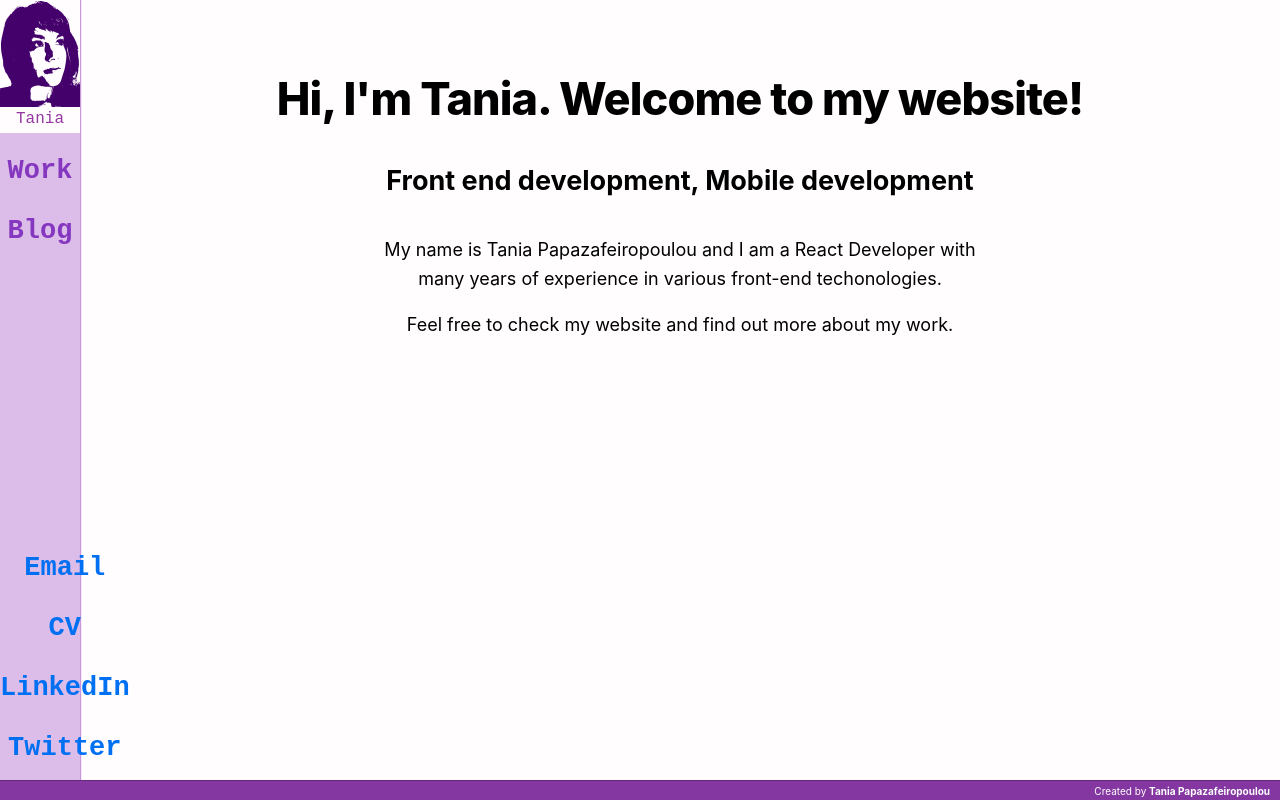
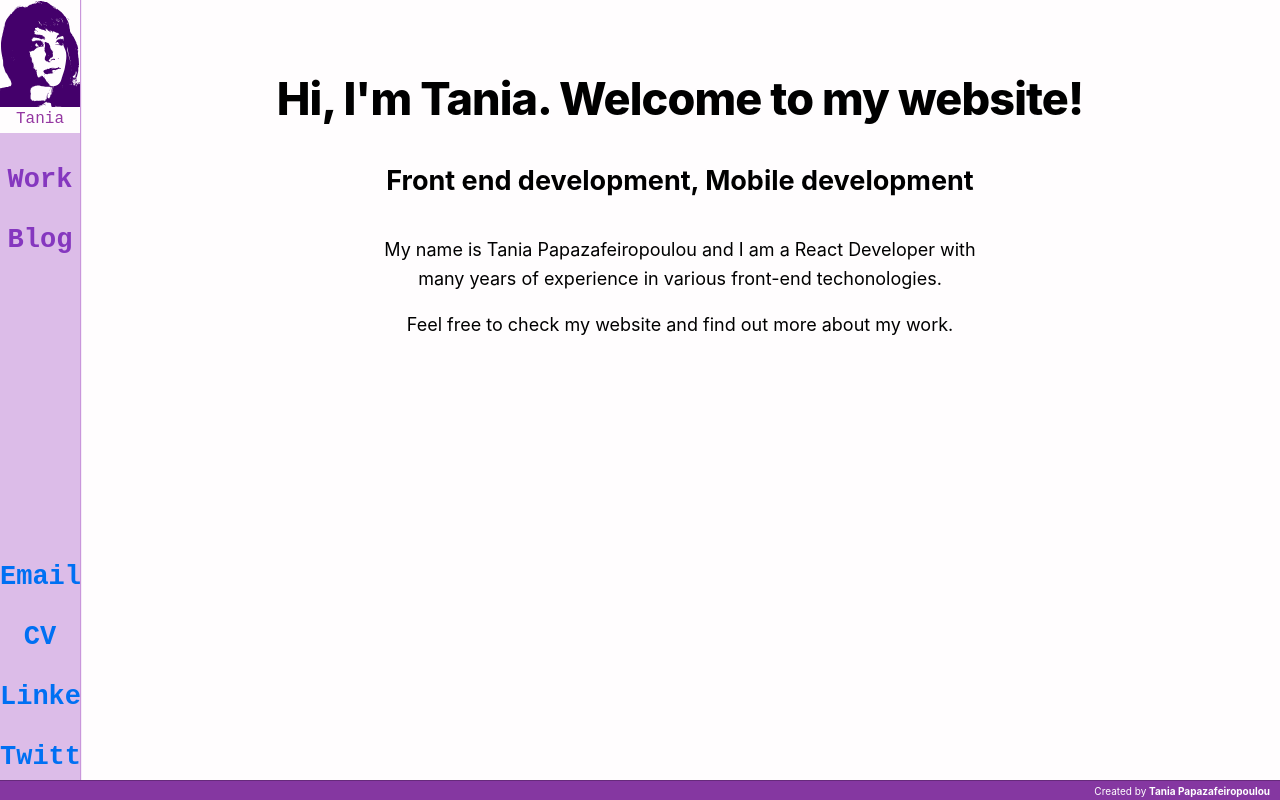
Before and after one commit to altany/tany4, a Next.js app: page / in a window 1280 px wide. Built offline with nearby package versions, Linux system fonts and the light colour scheme; no server answers.

Commit message:
minor improvements

```diff
--- a/components/layout.js
+++ b/components/layout.js
@@ -40,7 +40,9 @@ const HtmlHead = ({ home }) => (
 const Navigation = () => (
   <nav className={styles.navigation}>
     <div className={styles.container}>
-      <logo className={styles.logo}>
+      <ul>
+        <li className={styles.logo}>
+          <logo>
             <Link href="/">
               <a>
                 <img src="/profile.svg" alt={name} />
@@ -48,42 +50,44 @@ const Navigation = () => (
               </a>
             </Link>
           </logo>
-      <div className={styles.navLink}>
+        </li>
+        <li className={styles.navLink}>
           <Link href="/work">
             <a>
               <div>Work</div>
             </a>
           </Link>
-      </div>
-      <div className={styles.navLink}>
+        </li>
+        <li className={styles.navLink}>
           <Link href="/blog">
             <a>
               <div>Blog</div>
             </a>
           </Link>
-      </div>
-      <div className={styles.bottom}>
-        <div className={styles.navLink}>
+        </li>
+      </ul>
+      <ul>
+        <li className={styles.navLink}>
           <a href="mailto:hello@tany4.com" target="_email">
             Email
           </a>
-        </div>
-        <div className={styles.navLink}>
+        </li>
+        <li className={styles.navLink}>
           <a href="http://tany4.com/TaniaPapazafeiropoulou-CV" target="_cv">
             CV
           </a>
-        </div>
-        <div className={styles.navLink}>
+        </li>
+        <li className={styles.navLink}>
           <a href="http://www.linkedin.com/in/taniapapazaf" target="_linkedin">
             LinkedIn
           </a>
-        </div>
-        <div className={styles.navLink}>
+        </li>
+        <li className={styles.navLink}>
           <a href="https://twitter.com/_Tany_" target="_twitter">
             Twitter
           </a>
-        </div>
-      </div>
+        </li>
+      </ul>
     </div>
   </nav>
 );
--- a/components/layout.module.scss
+++ b/components/layout.module.scss
@@ -22,11 +22,9 @@ $gradient-color-2: #4d10dd;
     display: flex;
     height: 100%;
     flex-direction: column;
-  }
-
-  .bottom {
-    position: absolute;
-    bottom: $footerHeight;
+    justify-content: space-between;
+    padding-bottom: $footerHeight;
+    overflow-y: scroll;
   }
 
   .navEntry {
@@ -51,6 +49,7 @@ $gradient-color-2: #4d10dd;
   font-weight: bold;
   font-size: 27px;
   height: 60px;
+  line-height: 60px;
   div {
     color: $navLinkColor;
     &:hover {
--- a/styles/global.scss
+++ b/styles/global.scss
@@ -29,6 +29,13 @@ img {
   max-width: 100%;
   display: block;
 }
+
+ul {
+  padding: 0;
+  margin: 0;
+  list-style-type: none;
+}
+
 blockquote {
   border-left: 4px solid #e8e8e8;
   padding-left: 15px;
```
Lines whose indentation alone changed are shown as unchanged.
